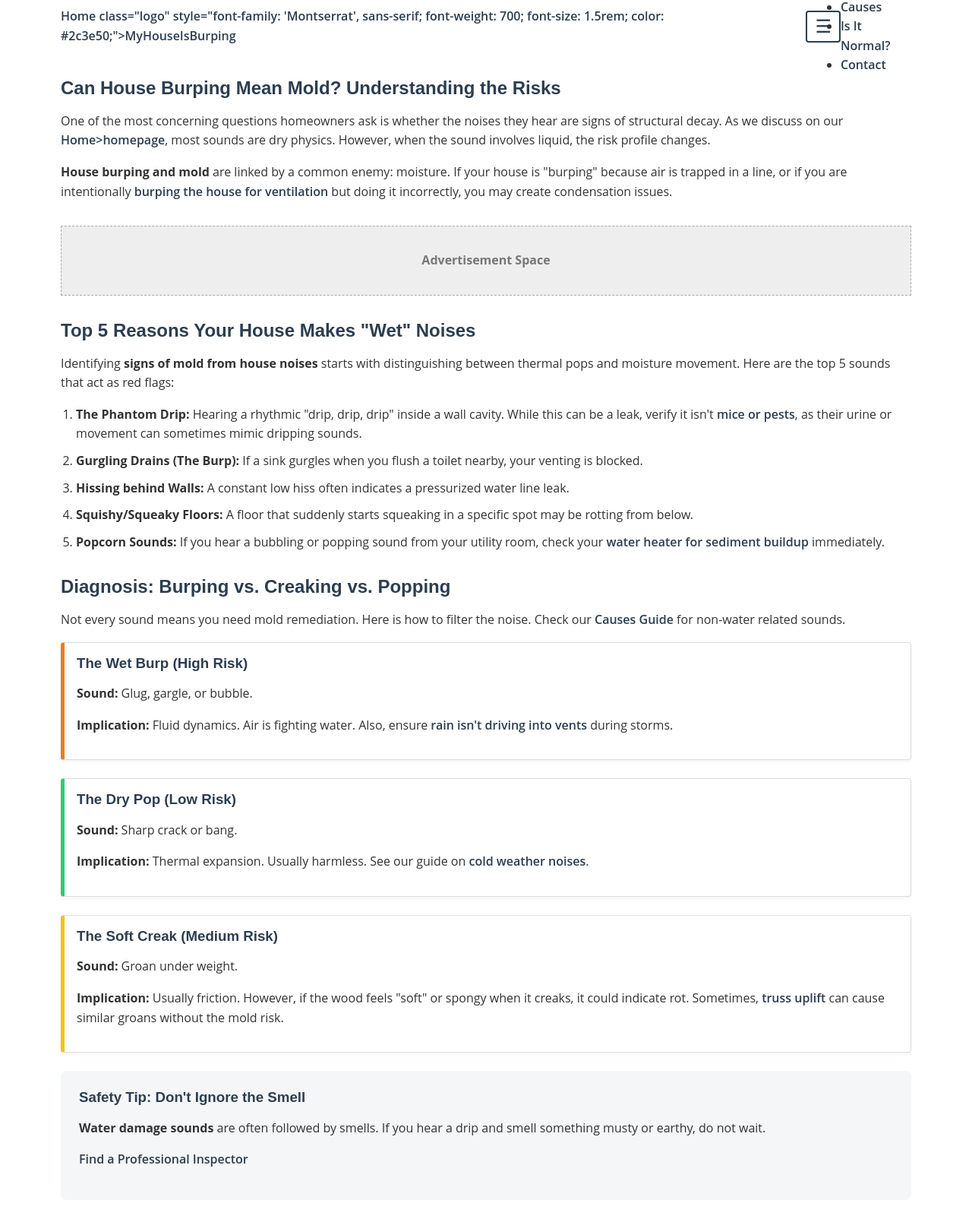
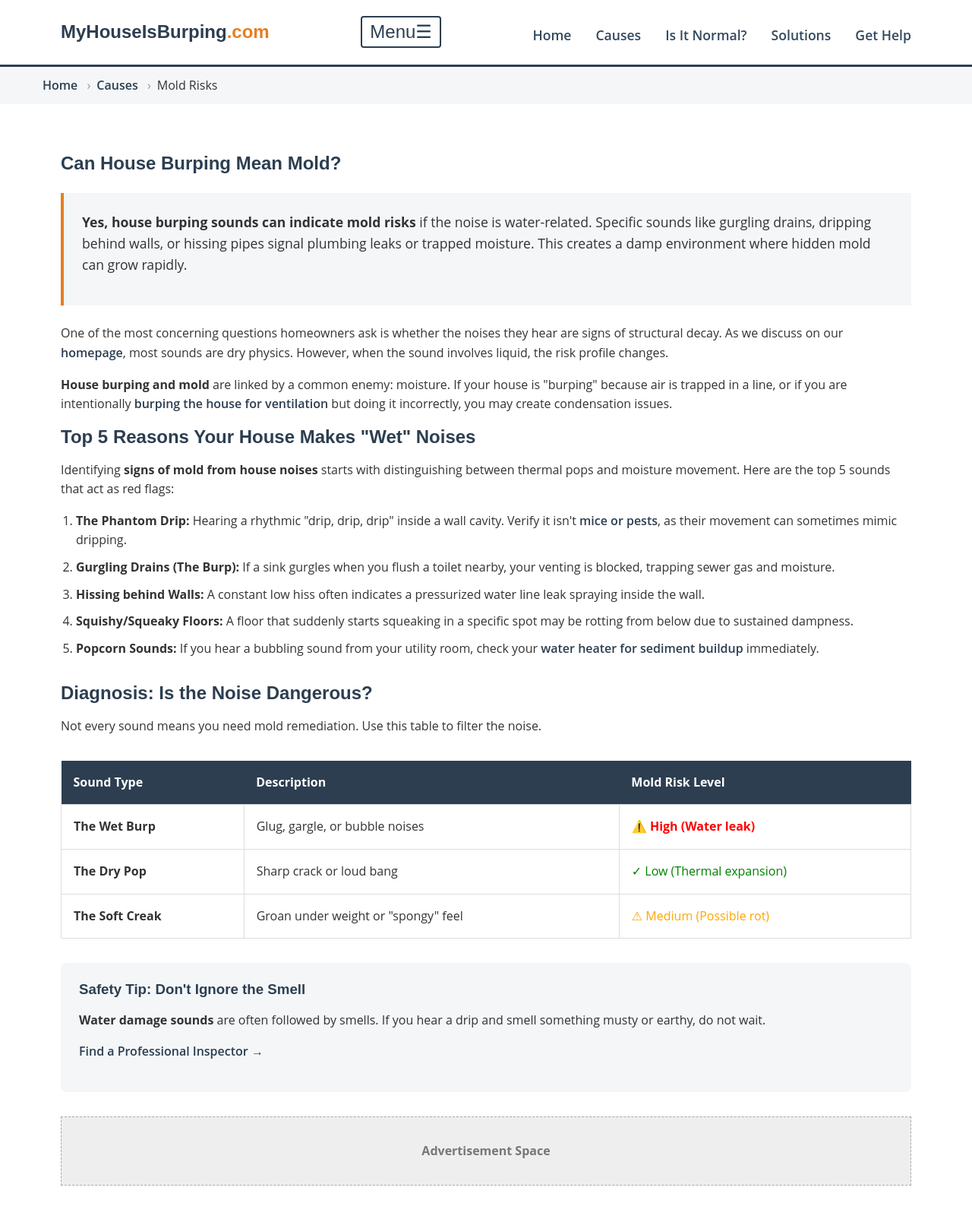
Before and after one commit to powder677/myhouseisburping, a plain HTML site: page pages/house-burping-and-mold.html in a window 1280 px wide. Shown: the top 1600 px of the page at 76% size. Drawn offline with Linux system fonts and the light colour scheme.

Commit message:
Update house-burping-and-mold.html

```diff
--- a/pages/house-burping-and-mold.html
+++ b/pages/house-burping-and-mold.html
@@ -1,19 +1,80 @@
 <!DOCTYPE html>
 <html lang="en">
-
 <head>
    <meta charset="UTF-8">
-   <script async src="https://pagead2.googlesyndication.com/pagead/js/adsbygoogle.js?client=ca-pub-3688809656284836"
-     crossorigin="anonymous"></script>
    <meta name="viewport" content="width=device-width, initial-scale=1.0">
-   <meta name="description" content="Can house burping mean mold? Learn to identify water damage sounds. Explains the link between gurgling pipes, phantom drips, and hidden moisture risks.">
-   <title>Can House Burping Mean Mold? Understanding the Risks</title>
+
+   <title>Can House Burping Mean Mold? Water Damage Sounds | MyHouseIsBurping.com</title>
+   <meta name="description" content="Can house burping mean mold? Yes, gurgling or dripping sounds often indicate hidden leaks. Learn to identify high-risk water noises before mold grows.">
+   <link rel="canonical" href="https://www.myhouseisburping.com/pages/house-burping-and-mold.html">
+
+   <meta property="og:title" content="Can House Burping Mean Mold?">
+   <meta property="og:description" content="Learn the difference between harmless settling noises and dangerous water leaks that lead to mold.">
+   <meta property="og:url" content="https://www.myhouseisburping.com/pages/house-burping-and-mold.html">
+   <meta property="og:type" content="article">
 
    <link rel="stylesheet" href="../css/styles.css">
+   <style>
+      /* AEO Specific Styles */
+      .direct-answer { background: #f4f6f7; padding: 1.5rem; border-left: 4px solid #e67e22; margin: 1.5rem 0; font-size: 1.1rem; }
+      .breadcrumb { background: #f4f6f7; padding: 0.75rem 0; margin-bottom: 2rem; }
+      .breadcrumb ol { list-style: none; display: flex; gap: 0.5rem; max-width: 1200px; margin: 0 auto; padding: 0 1rem; }
+      .breadcrumb li:not(:last-child)::after { content: "›"; margin-left: 0.5rem; color: #999; }
+      .breadcrumb a { color: #2c3e50; text-decoration: none; }
+      .comparison-table { width: 100%; border-collapse: collapse; margin: 2rem 0; }
+      .comparison-table th { background: #2c3e50; color: white; padding: 1rem; text-align: left; }
+      .comparison-table td { border: 1px solid #ddd; padding: 1rem; }
+      .related-questions { background: #f9f9f9; padding: 3rem 0; margin-top: 3rem; }
+      .question-grid { display: grid; grid-template-columns: repeat(auto-fit, minmax(280px, 1fr)); gap: 1.5rem; margin-top: 2rem; }
+      .question-card { background: white; padding: 1.5rem; border-radius: 8px; border-left: 4px solid #e67e22; text-decoration: none; color: inherit; display: block; box-shadow: 0 2px 5px rgba(0,0,0,0.05); }
+      .question-card:hover { transform: translateY(-2px); box-shadow: 0 4px 12px rgba(0,0,0,0.1); }
+   </style>
 
    <script type="application/ld+json">
    {
      "@context": "https://schema.org",
+     "@graph": [
+       {
+         "@type": "Article",
+         "@id": "https://www.myhouseisburping.com/pages/house-burping-and-mold.html#article",
+         "headline": "Can House Burping Mean Mold? Understanding the Risks",
+         "description": "Can house burping mean mold? Yes, gurgling or dripping sounds often indicate hidden leaks. Learn to identify high-risk water noises before mold grows.",
+         "author": {"@type": "Organization", "name": "MyHouseIsBurping.com"},
+         "publisher": {
+           "@type": "Organization",
+           "name": "MyHouseIsBurping.com",
+           "logo": {
+             "@type": "ImageObject",
+             "url": "https://www.myhouseisburping.com/assets/logo.png"
+           }
+         },
+         "datePublished": "2024-01-15",
+         "dateModified": "2026-02-08"
+       },
+       {
+         "@type": "BreadcrumbList",
+         "@id": "https://www.myhouseisburping.com/pages/house-burping-and-mold.html#breadcrumb",
+         "itemListElement": [
+            {
+               "@type": "ListItem",
+               "position": 1,
+               "name": "Home",
+               "item": "https://www.myhouseisburping.com/"
+            },
+            {
+               "@type": "ListItem",
+               "position": 2,
+               "name": "Causes",
+               "item": "https://www.myhouseisburping.com/pages/house-burping-causes.html"
+            },
+            {
+               "@type": "ListItem",
+               "position": 3,
+               "name": "Mold Risks"
+            }
+         ]
+       },
+       {
          "@type": "FAQPage",
          "mainEntity": [{
             "@type": "Question",
@@ -31,115 +92,173 @@
             }
          }]
        }
+     ]
+   }
    </script>
+
+   <script async src="https://pagead2.googlesyndication.com/pagead/js/adsbygoogle.js?client=ca-pub-3688809656284836" crossorigin="anonymous"></script>
 </head>
 
 <body>
-
-   <header>
-      <div class="container nav-container" style="display: flex; justify-content: space-between; align-items: center; height: 70px;">
-         <a href="/">Home class="logo" style="font-family: 'Montserrat', sans-serif; font-weight: 700; font-size: 1.5rem; color: #2c3e50;">MyHouseIsBurping</a>
-         <button class="nav-toggle" aria-label="Toggle navigation" aria-expanded="false">☰</button>
+   <header class="site-header">
+      <div class="container nav-container" style="display: flex; justify-content: space-between; align-items: center;">
+         <a href="/" class="logo" aria-label="MyHouseIsBurping Home">
+            MyHouseIsBurping<span class="accent-orange">.com</span>
+         </a>
+         <button class="nav-toggle" aria-label="Toggle navigation" aria-expanded="false">
+            <span class="sr-only">Menu</span>☰
+         </button>
+         <nav aria-label="Main navigation">
             <ul class="nav-menu">
-            <li><a href="../index.html">Home</a></li>
-            <li><a href="house-burping-causes.html">Causes</a></li>
-            <li><a href="is-house-burping-normal.html">Is It Normal?</a></li>
-            <li><a href="../index.html#contact">Contact</a></li>
+               <li><a href="/">Home</a></li>
+               <li><a href="/pages/house-burping-causes.html">Causes</a></li>
+               <li><a href="/pages/is-house-burping-normal.html">Is It Normal?</a></li>
+               <li><a href="/pages/how-to-stop-house-burping.html">Solutions</a></li>
+               <li><a href="/pages/when-to-call-a-professional.html">Get Help</a></li>
             </ul>
+         </nav>
       </div>
    </header>
 
+   <nav aria-label="Breadcrumb" class="breadcrumb">
+      <ol itemscope itemtype="https://schema.org/BreadcrumbList">
+         <li itemprop="itemListElement" itemscope itemtype="https://schema.org/ListItem">
+            <a itemprop="item" href="/">
+               <span itemprop="name">Home</span>
+            </a>
+            <meta itemprop="position" content="1" />
+         </li>
+         <li itemprop="itemListElement" itemscope itemtype="https://schema.org/ListItem">
+            <a itemprop="item" href="/pages/house-burping-causes.html">
+               <span itemprop="name">Causes</span>
+            </a>
+            <meta itemprop="position" content="2" />
+         </li>
+         <li itemprop="itemListElement" itemscope itemtype="https://schema.org/ListItem">
+            <span itemprop="name">Mold Risks</span>
+            <meta itemprop="position" content="3" />
+         </li>
+      </ol>
+   </nav>
+
    <main class="container" style="padding-top: 2rem; padding-bottom: 2rem;">
+      <article>
+         <h1>Can House Burping Mean Mold?</h1>
 
-      <article>
-         <h1>Can House Burping Mean Mold? Understanding the Risks</h1>
+         <div class="direct-answer">
+            <p><strong>Yes, house burping sounds can indicate mold risks</strong> if the noise is water-related. Specific sounds like gurgling drains, dripping behind walls, or hissing pipes signal plumbing leaks or trapped moisture. This creates a damp environment where hidden mold can grow rapidly.</p>
+         </div>
 
          <p>
-            One of the most concerning questions homeowners ask is whether the noises they hear are signs of structural decay. As we discuss on our <a href="/">Home>homepage</a>, most sounds are dry physics. However, when the sound involves liquid, the risk profile changes.
+            One of the most concerning questions homeowners ask is whether the noises they hear are signs of structural decay. As we discuss on our <a href="/">homepage</a>, most sounds are dry physics. However, when the sound involves liquid, the risk profile changes.
          </p>
          <p>
-            <strong>House burping and mold</strong> are linked by a common enemy: moisture. If your house is "burping" because air is trapped in a line, or if you are intentionally <a href="house-burping-allergies-ventilation.html">burping the house for ventilation</a> but doing it incorrectly, you may create condensation issues.
+            <strong>House burping and mold</strong> are linked by a common enemy: moisture. If your house is "burping" because air is trapped in a line, or if you are intentionally <a href="/pages/house-burping-allergies-ventilation.html">burping the house for ventilation</a> but doing it incorrectly, you may create condensation issues.
          </p>
 
-         <div class="ad-slot">
-            <span>Advertisement Space</span>
-         </div>
-
-         <section>
+         <section id="wet-noises">
             <h2>Top 5 Reasons Your House Makes "Wet" Noises</h2>
             <p>
                Identifying <strong>signs of mold from house noises</strong> starts with distinguishing between thermal pops and moisture movement. Here are the top 5 sounds that act as red flags:
             </p>
             <ol style="margin-left: 20px; margin-bottom: 2rem;">
                <li style="margin-bottom: 10px;">
-                  <strong>The Phantom Drip:</strong> Hearing a rhythmic "drip, drip, drip" inside a wall cavity. While this can be a leak, verify it isn't <a href="pest-noises-vs-house-settling.html">mice or pests</a>, as their urine or movement can sometimes mimic dripping sounds.
+                  <strong>The Phantom Drip:</strong> Hearing a rhythmic "drip, drip, drip" inside a wall cavity. Verify it isn't <a href="/pages/pest-noises-vs-house-settling.html">mice or pests</a>, as their movement can sometimes mimic dripping.
                </li>
                <li style="margin-bottom: 10px;">
-                  <strong>Gurgling Drains (The Burp):</strong> If a sink gurgles when you flush a toilet nearby, your venting is blocked.
+                  <strong>Gurgling Drains (The Burp):</strong> If a sink gurgles when you flush a toilet nearby, your venting is blocked, trapping sewer gas and moisture.
                </li>
                <li style="margin-bottom: 10px;">
-                  <strong>Hissing behind Walls:</strong> A constant low hiss often indicates a pressurized water line leak.
+                  <strong>Hissing behind Walls:</strong> A constant low hiss often indicates a pressurized water line leak spraying inside the wall.
                </li>
                <li style="margin-bottom: 10px;">
-                  <strong>Squishy/Squeaky Floors:</strong> A floor that suddenly starts squeaking in a specific spot may be rotting from below.
+                  <strong>Squishy/Squeaky Floors:</strong> A floor that suddenly starts squeaking in a specific spot may be rotting from below due to sustained dampness.
                </li>
                <li style="margin-bottom: 10px;">
-                  <strong>Popcorn Sounds:</strong> If you hear a bubbling or popping sound from your utility room, check your <a href="water-heater-popping-noise.html">water heater for sediment buildup</a> immediately.
+                  <strong>Popcorn Sounds:</strong> If you hear a bubbling sound from your utility room, check your <a href="/pages/water-heater-popping-noise.html">water heater for sediment buildup</a> immediately.
                </li>
             </ol>
          </section>
 
-         <section>
-            <h2>Diagnosis: Burping vs. Creaking vs. Popping</h2>
-            <p>
-               Not every sound means you need mold remediation. Here is how to filter the noise. Check our <a href="house-burping-causes.html">Causes Guide</a> for non-water related sounds.
-            </p>
-
-            <div class="card" style="margin-bottom: 1.5rem; border-left: 5px solid #e67e22;">
-               <h3>The Wet Burp (High Risk)</h3>
-               <p><strong>Sound:</strong> Glug, gargle, or bubble.</p>
-               <p><strong>Implication:</strong> Fluid dynamics. Air is fighting water. Also, ensure <a href="wind-noises-in-house.html">rain isn't driving into vents</a> during storms.</p>
-            </div>
-
-            <div class="card" style="margin-bottom: 1.5rem; border-left: 5px solid #2ecc71;">
-               <h3>The Dry Pop (Low Risk)</h3>
-               <p><strong>Sound:</strong> Sharp crack or bang.</p>
-               <p><strong>Implication:</strong> Thermal expansion. Usually harmless. See our guide on <a href="house-burping-cold-weather.html">cold weather noises</a>.</p>
-            </div>
-
-            <div class="card" style="margin-bottom: 1.5rem; border-left: 5px solid #f1c40f;">
-               <h3>The Soft Creak (Medium Risk)</h3>
-               <p><strong>Sound:</strong> Groan under weight.</p>
-               <p><strong>Implication:</strong> Usually friction. However, if the wood feels "soft" or spongy when it creaks, it could indicate rot. Sometimes, <a href="roof-truss-uplift-noises.html">truss uplift</a> can cause similar groans without the mold risk.</p>
-            </div>
+         <section id="diagnosis">
+            <h2>Diagnosis: Is the Noise Dangerous?</h2>
+            <p>Not every sound means you need mold remediation. Use this table to filter the noise.</p>
+            <table class="comparison-table">
+               <thead>
+                  <tr>
+                     <th>Sound Type</th>
+                     <th>Description</th>
+                     <th>Mold Risk Level</th>
+                  </tr>
+               </thead>
+               <tbody>
+                  <tr>
+                     <td><strong>The Wet Burp</strong></td>
+                     <td>Glug, gargle, or bubble noises</td>
+                     <td style="color: red; font-weight: bold;">⚠️ High (Water leak)</td>
+                  </tr>
+                  <tr>
+                     <td><strong>The Dry Pop</strong></td>
+                     <td>Sharp crack or loud bang</td>
+                     <td style="color: green;">✓ Low (Thermal expansion)</td>
+                  </tr>
+                  <tr>
+                     <td><strong>The Soft Creak</strong></td>
+                     <td>Groan under weight or "spongy" feel</td>
+                     <td style="color: orange;">⚠ Medium (Possible rot)</td>
+                  </tr>
+               </tbody>
+            </table>
          </section>
 
-         <section style="background-color: #f4f6f7; padding: 1.5rem; border-radius: 8px;">
+         <section id="safety" style="background-color: #f4f6f7; padding: 1.5rem; border-radius: 8px;">
             <h3>Safety Tip: Don't Ignore the Smell</h3>
             <p>
                <strong>Water damage sounds</strong> are often followed by smells. If you hear a drip and smell something musty or earthy, do not wait.
             </p>
             <p>
-               <a href="when-to-call-a-professional.html" class="btn btn-primary">Find a Professional Inspector</a>
+               <a href="/pages/when-to-call-a-professional.html" class="btn btn-primary">Find a Professional Inspector →</a>
             </p>
          </section>
 
-      </article>
-
-      <div class="ad-slot">
+         <div class="ad-slot" style="background: #eee; padding: 2rem; text-align: center; margin: 2rem 0;">
             <span>Advertisement Space</span>
          </div>
 
+      </article>
    </main>
+
+   <section class="related-questions">
+      <div class="container">
+         <h2 style="text-align: center;">Related Questions About House Noises</h2>
+         <div class="question-grid">
+
+            <a href="/pages/is-house-burping-normal.html" class="question-card">
+               <h3>Is it normal?</h3>
+               <p>Distinguish benign pops from dangerous leaks →</p>
+            </a>
+
+            <a href="/pages/house-burping-causes.html" class="question-card">
+               <h3>What causes dry pops?</h3>
+               <p>Learn about thermal expansion instead of mold →</p>
+            </a>
+
+            <a href="/pages/how-to-stop-house-burping.html" class="question-card">
+               <h3>How to fix it?</h3>
+               <p>Solutions for plumbing burps and house noises →</p>
+            </a>
+
+         </div>
+      </div>
+   </section>
 
    <footer style="background: #2c3e50; color: #fff; padding: 2rem 0; text-align: center;">
       <div class="container">
-         <p>© 2023 MyHouseIsBurping.com. All rights reserved.</p>
+         <p>© 2024 MyHouseIsBurping.com. All rights reserved.</p>
          <p style="font-size: 0.8rem; opacity: 0.7;">Disclaimer: This website is for informational purposes only. Always consult a certified home inspector for structural concerns.</p>
       </div>
    </footer>
 
    <script src="../js/main.js"></script>
 </body>
-
 </html>
```
Lines whose indentation alone changed are shown as unchanged.
